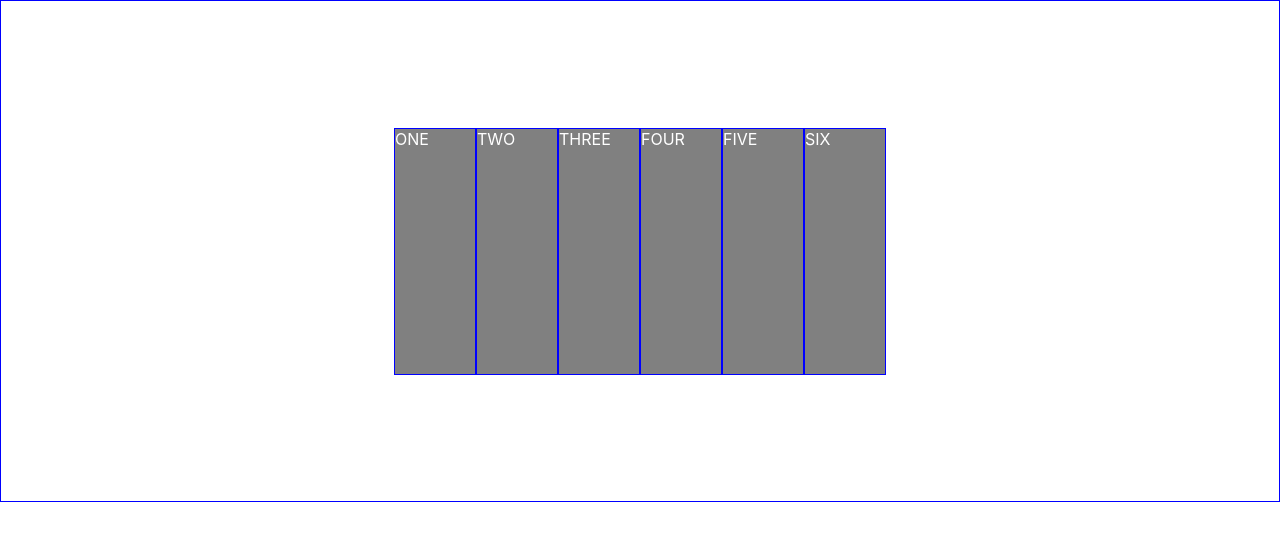
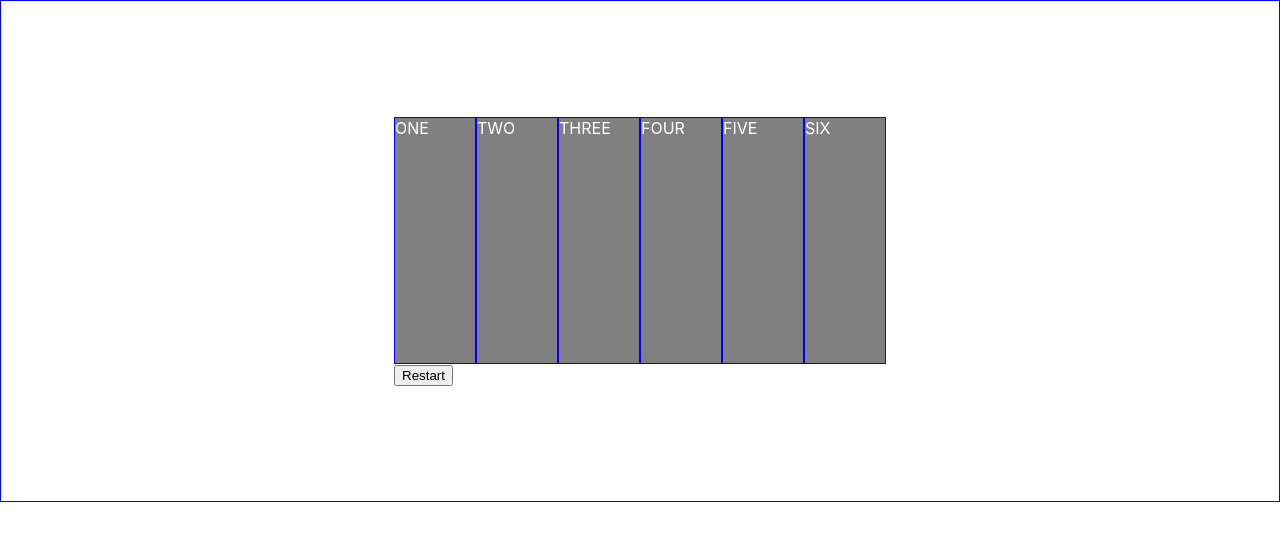
Before and after one commit to mmaustin/react-practice, a React (Create React App) app in the folder client/: page / in a window 1280 px wide. Shown: the top 540 px of the page. Built offline with nearby package versions, Linux system fonts and the light colour scheme.

Commit message:
added a refresh/start new game button as well as a react route dom route to homepage

```diff
--- a/client/src/App.js
+++ b/client/src/App.js
@@ -17,7 +17,7 @@
 //import MuiBreadcrumbs from "./mui/MuiBreadcrumbs";
 //import MuiBadge from "./mui/MuiBadge"
 import SixPrototype from "./sixFiveFour/SixPrototype"
-
+import {BrowserRouter, Routes, Route} from 'react-router-dom';
 // import MuiAvatar from "./mui/MuiAvatar"
 
 //import MuiSpeedDial from "./mui/MuiSpeedDial"
@@ -44,6 +44,11 @@ const App = () => {
 
   return (
     <div>
+      <BrowserRouter>
+        <Routes>
+        <Route path='/' element={<SixPrototype/>} />
+        </Routes>
+      </BrowserRouter>
       {/* <MuiTypography/> */}
       {/* <MuiButton/> */}
       {/* <MuiTextField/> */}
@@ -64,7 +69,6 @@ const App = () => {
       {/* <MuiSpeedDial/> */}
       {/* <MuiAvatar /> */}
       {/* <MuiBadge /> */}
-      <SixPrototype />
     </div>
   )
 }
--- a/client/src/sixFiveFour/SixPrototypeBoard.jsx
+++ b/client/src/sixFiveFour/SixPrototypeBoard.jsx
@@ -1,5 +1,7 @@
 import { Box, Stack } from "@mui/material";
-import { useState } from "react";
+import { useState, useEffect } from "react";
+import { useNavigate } from "react-router-dom";
+
 
 const SixPrototypeBoard = () => {
 
@@ -7,6 +9,16 @@ const SixPrototypeBoard = () => {
   //const objectOfNumbers = {'ONE': 'ONE', 'TWO': 'TWO', 'THREE': 'THREE', 'FOUR': 'FOUR', 'FIVE': 'FIVE', 'SIX': 'SIX'};
   //console.log(objectOfNumbers);
   //const [numbersArray, setNumbersArray] = useState(Object.keys(objectOfNumbers));
+
+  const [reset, setReset] = useState('')
+  const navigate = useNavigate();
+
+  useEffect(()=>{
+    if(reset){
+      navigate(0);
+    }
+  }, [reset, navigate])
+
   const [numbersArray, setNumbersArray] = useState({'ONE': 'ONE', 'TWO': 'TWO', 'THREE': 'THREE', 'FOUR': 'FOUR', 'FIVE': 'FIVE', 'SIX': 'SIX'});
   console.log(numbersArray);
   const randomNumber = num => {
@@ -98,6 +110,7 @@ const SixPrototypeBoard = () => {
   }
 
   return (
+    <>
       <Stack direction={'row'}>
         <Box onClick={() => handleSetColorOne('ONE')} color={'white'} bgcolor={colorOne} height={'245px'} width={'80px'} sx={{border: '1px solid blue' }}>ONE</Box>
         <Box onClick={() => handleSetColorTwo('TWO')} color={'white'} bgcolor={colorTwo} height={'245px'} width={'80px'} sx={{border: '1px solid blue'}}>TWO</Box>
@@ -106,6 +119,8 @@ const SixPrototypeBoard = () => {
         <Box onClick={() => handleSetColorFive('FIVE')} color={'white'} bgcolor={colorFive} height={'245px'} width={'80px'} sx={{border: '1px solid blue'}}>FIVE</Box>
         <Box onClick={() => handleSetColorSix('SIX')} color={'white'} bgcolor={colorSix} height={'245px'} width={'80px'} sx={{border: '1px solid blue'}}>SIX</Box>
       </Stack>
+      <button type="button" onClick={()=>setReset('reset')}>Restart</button>
+    </>
   )
 }
 export default SixPrototypeBoard
```
Lines whose indentation alone changed are shown as unchanged.
